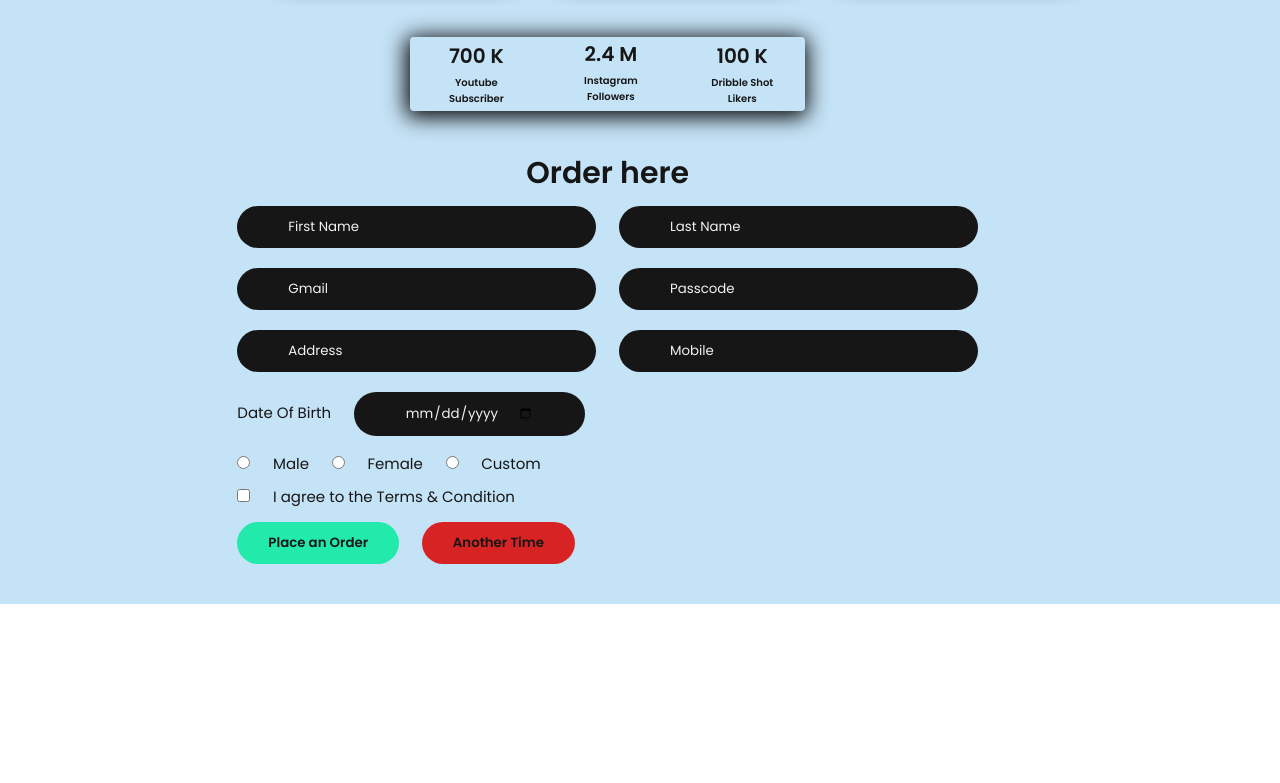
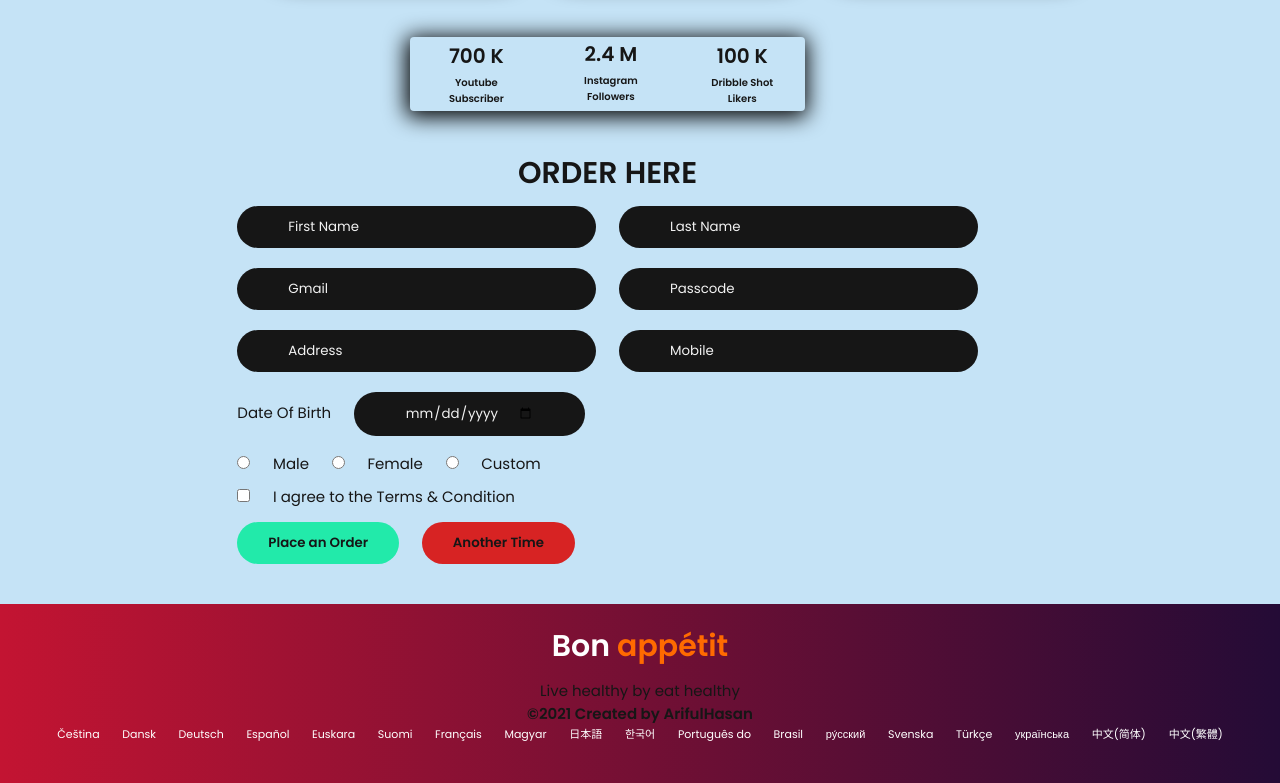
Before and after one commit to arifulhasantotul/firstassignmentarif, a plain HTML site: page index.html in a window 1280 px wide. Shown: the part 1557-2340 px from the top of the page. Before the commit the page ends 2161 px from the top, so only its background shows below. Drawn offline with Linux system fonts and the light colour scheme.

Commit message:
footer done

```diff
--- a/index.html
+++ b/index.html
@@ -34,7 +34,7 @@
                     <h2> <span>No more</span> tension!</h2>
                     <h2>lead a healthy and sound life</h2>
                     <h2> with Bon appétit</h2>
-                    <p>To lead everyone needs to feed fresh and healthy food. Here we offer you fresh food with healthy recipes. So, have faith and be with us. We are the best one you are searching for.</p>
+                    <p>To stay healthy everyone needs to feed fresh and healthy food. Here we offer you fresh food with healthy recipes. So, have faith and be with us. We are the best one you are searching for.</p>
                 </div>
                 <img src="images/mainpic02.png" alt="healthy girl">
             </div>
@@ -102,7 +102,7 @@
                     </ul>
                 </div>
                 <div class="login_form">
-                    <h2>Order here</h2>
+                    <h2>ORDER HERE</h2>
                     <form id="wanna_try" target="_blank" action="https://www.facebook.com/ariful.hasan.129794">
                         <div class="center_form">
                         <input type="text" placeholder="First Name" required>
@@ -136,9 +136,35 @@
 
         </div>
 
-
-        <div class="footer"></div>
+        <div class="footer">
+            <div class="foot1">
+                <h1>Bon <span>appétit</span></h1>
+                <p>Live healthy by eat healthy</p>
+                <h2>©2021 Created by ArifulHasan</h2>
+            </div>
+            <div class="foot2">
+                <ul>
+                    <a href="#">Čeština</a>
+                    <a href="#">Dansk</a>
+                    <a href="#">Deutsch</a>
+                    <a href="#">Español</a>
+                    <a href="#">Euskara</a>
+                    <a href="#">Suomi</a>
+                    <a href="#">Français</a>
+                    <a href="#">Magyar</a>
+                    <a href="#">日本語</a>
+                    <a href="#">한국어</a>
+                    <a href="#">Português do</a>
+                    <a href="#">Brasil</a>
+                    <a href="#">ру́сский</a>
+                    <a href="#">Svenska</a>
+                    <a href="#">Türkçe</a>
+                    <a href="#">українська</a>
+                    <a href="#">中文(简体) </a>
+                    <a href="#">中文(繁體)</a>
+                </ul>
+            </div>
+        </div>
     </div>
-
 </body>
 </html>
--- a/style.css
+++ b/style.css
@@ -258,6 +258,38 @@ html{
     cursor: pointer;
     font-weight: 600;
 }
-.login_form button .red{
-    background-color: ;
+
+/* start footer */
+.footer {
+    background: linear-gradient(to right, rgb(195, 20, 50), rgb(36, 11, 54));
+    display: grid;
+    justify-content: center;
+    color: var(--dark);
 }
+.footer .foot1 h1{
+    text-align: center;
+    font-size: 3rem;
+    padding: 2rem 0 1rem 0;
+    color: var(--pure)
+}
+.footer .foot1 span{
+    color: #ff6a00
+}
+.footer .foot1 p{
+    text-align: center;
+    font-size: 1.5rem;
+}
+.footer .foot1 h2{
+    text-align: center;
+    font-size: 1.5rem;
+}
+.footer .foot2 {
+    padding-bottom: 4rem;
+}
+.footer .foot2 a{
+    color: var(--pure);
+    text-decoration: none;
+    font-size: 1.1rem;
+    padding: 2rem 1rem;
+
+}
```
